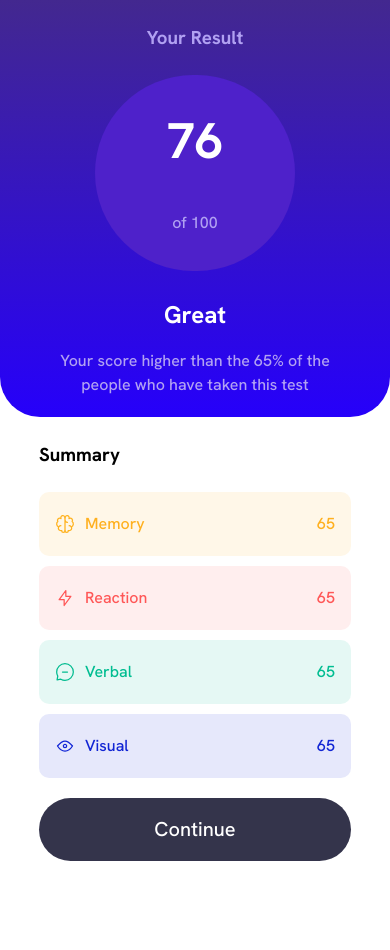
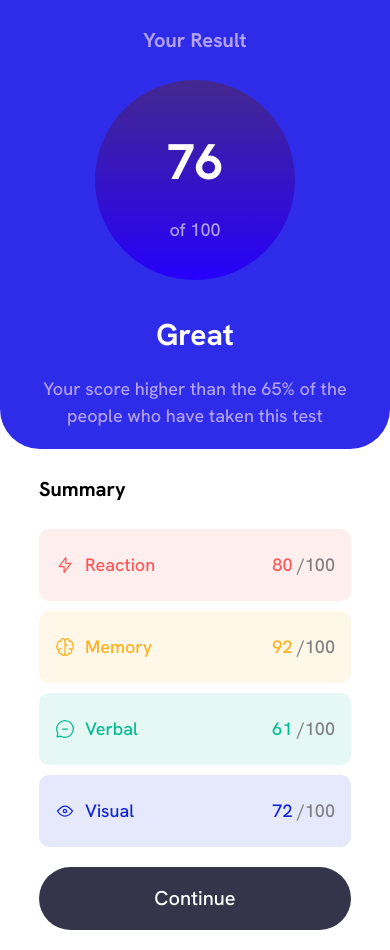
Before and after one commit to jlquijada63/Results-summary-component, a plain HTML site: page index.html in a window 390 px wide. Before the commit the page ends 881 px from the top, so only its background shows below. Drawn offline with Linux system fonts and the light colour scheme.

Commit message:
mobile design with js done

```diff
--- a/index.html
+++ b/index.html
@@ -59,7 +59,9 @@
     </header>
     <main>
       <h3 class="main--title">Summary</h3>
-      <div class="sections">
+
+      <div class="sections"></div>
+      <!-- <div class="sections">
         <section class="section memory">
           <div class="section--title">
             <img
@@ -108,9 +110,10 @@
 
           <p class="section--points">65</p>
         </section>
-      </div>
+      </div> -->
 
       <button class="continue">Continue</button>
     </main>
+    <script src="./script.js"></script>
   </body>
 </html>
--- /dev/null
+++ b/script.js
@@ -0,0 +1,44 @@
+// selections
+
+const sections = document.querySelector('.sections')
+
+const data = [
+  {
+    category: 'Reaction',
+    score: 80,
+    icon: './assets/images/icon-reaction.svg',
+  },
+  {
+    category: 'Memory',
+    score: 92,
+    icon: './assets/images/icon-memory.svg',
+  },
+  {
+    category: 'Verbal',
+    score: 61,
+    icon: './assets/images/icon-verbal.svg',
+  },
+  {
+    category: 'Visual',
+    score: 72,
+    icon: './assets/images/icon-visual.svg',
+  },
+]
+
+data.forEach(item => {
+  let newElement = document.createElement('section')
+  console.log(newElement)
+  newElement.classList.add('section')
+  newElement.classList.add(item.category.toLowerCase())
+  newElement.innerHTML = `<div class="section--title">
+            <img
+              class="section--title__icon"
+              alt="icon"
+              src="./assets/images/icon-${item.category.toLowerCase()}.svg"
+            />
+            <p class="section--title__text">${item.category}</p>
+          </div>
+
+          <p class="section--points">${item.score}</p>`
+  sections.append(newElement)
+})
--- a/styles.css
+++ b/styles.css
@@ -46,16 +46,36 @@ h1 {
   font-size: 5rem;
 }
 
+h2 {
+  font-size: 3rem;
+}
+
+h3 {
+  font-size: 2rem;
+}
+
 p {
-  font-size: 1.6rem;
+  font-size: 1.8rem;
 }
-.container {
-  max-width: 120rem;
-  width: 90%;
-  margin: 0 auto;
+
+.result {
+  background-color: var(--Light-royal-blue);
+  display: flex;
+  flex-direction: column;
+  justify-content: space-between;
+  align-items: center;
+  border-bottom-left-radius: 40px;
+  border-bottom-right-radius: 40px;
+  text-align: center;
+  gap: -1rem;
 }
-.result {
-  background: rgba(67, 40, 143, 1);
+
+.result--title {
+  color: var(--Light-slate-blue);
+}
+
+.result--number {
+  background-color: rgba(67, 40, 143, 1);
   background: -moz-linear-gradient(
     top,
     rgba(67, 40, 143, 1) 0%,
@@ -90,35 +110,22 @@ p {
   filter: progid:DXImageTransform.Microsoft.gradient( startColorstr='#43288f', endColorstr='#2600fa', GradientType=0 );
   display: flex;
   flex-direction: column;
-  justify-content: space-between;
+  justify-content: center;
   align-items: center;
-  border-bottom-left-radius: 40px;
-  border-bottom-right-radius: 40px;
-  text-align: center;
-  gap: -1rem;
-}
-
-.result--title {
-  color: var(--Light-slate-blue);
-}
-
-.result--number {
-  background-color: var(--Violet-blue);
-  display: flex;
-  flex-direction: column;
-  justify-content: space-between;
-  align-items: center;
-  padding: 1em 4.5em;
+  padding: 2em 4.5em;
   border-radius: 50rem;
+  gap: -1;
 }
 
 .result--number__mean {
   color: white;
   margin: 0;
+  padding: 0;
 }
 
 .result--number__info {
   color: var(--Light-slate-blue);
+  margin: 0;
 }
 
 .result--greeting {
@@ -128,7 +135,7 @@ p {
 
 .result--info {
   color: var(--Light-slate-blue);
-  width: 70%;
+  width: 80%;
   margin: 0 auto;
   line-height: 1.5;
   margin-bottom: 2rem;
@@ -165,6 +172,11 @@ main {
   gap: 1rem;
 }
 
+.section--points::after {
+  content: ' /100';
+  color: gray;
+}
+
 .memory {
   background-color: hsl(39, 100%, 56%, 10%);
   color: hsl(39, 100%, 56%, 100%);
```
